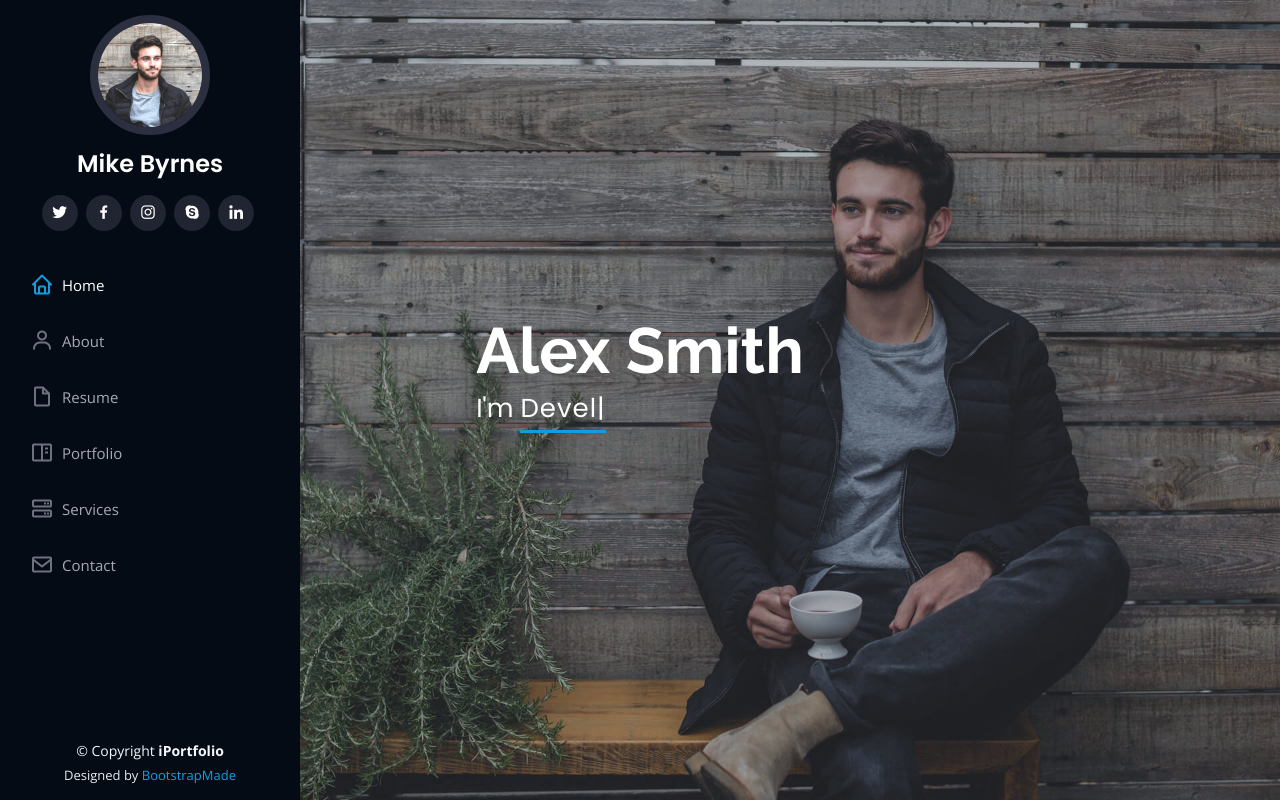
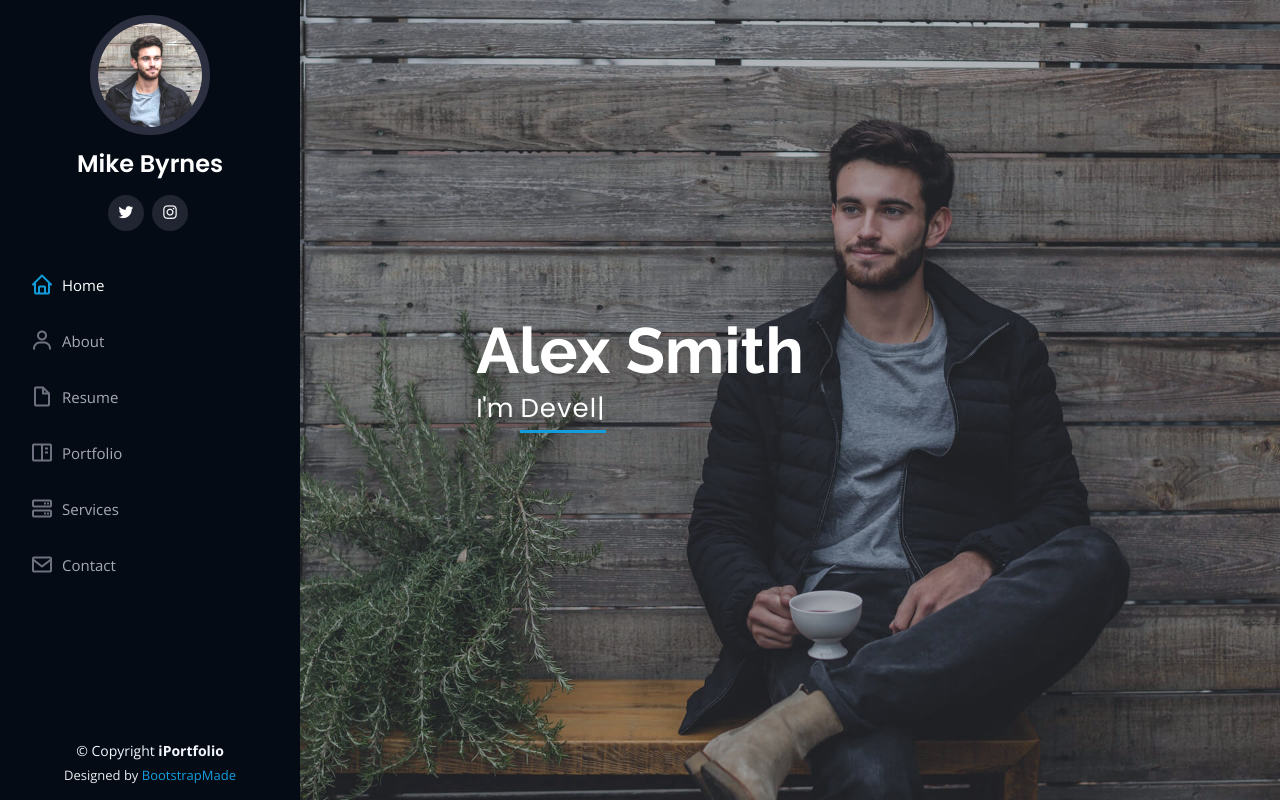
Before and after one commit to bojangles77/byrnes-P1, a plain HTML site: page index.html in a window 1280 px wide. Shown: the top 802 px of the page. Drawn offline with nearby package versions, Linux system fonts and the light colour scheme.

Commit message:
Changes again

```diff
--- a/index.html
+++ b/index.html
@@ -49,10 +49,7 @@
         <h1 class="text-light"><a href="index.html">Mike Byrnes</a></h1>
         <div class="social-links mt-3 text-center">
           <a href="#" class="twitter"><i class="bx bxl-twitter"></i></a>
-          <a href="#" class="facebook"><i class="bx bxl-facebook"></i></a>
           <a href="#" class="instagram"><i class="bx bxl-instagram"></i></a>
-          <a href="#" class="google-plus"><i class="bx bxl-skype"></i></a>
-          <a href="#" class="linkedin"><i class="bx bxl-linkedin"></i></a>
         </div>
       </div>
 
```
